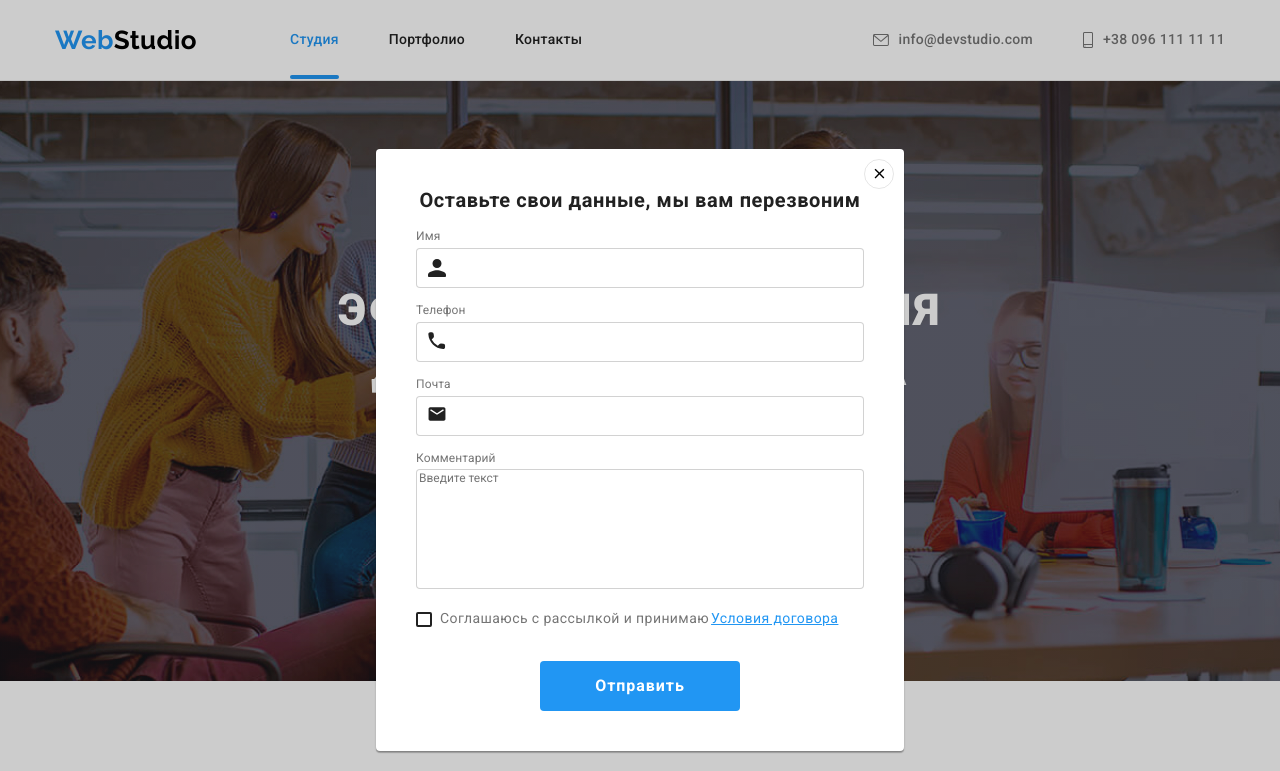
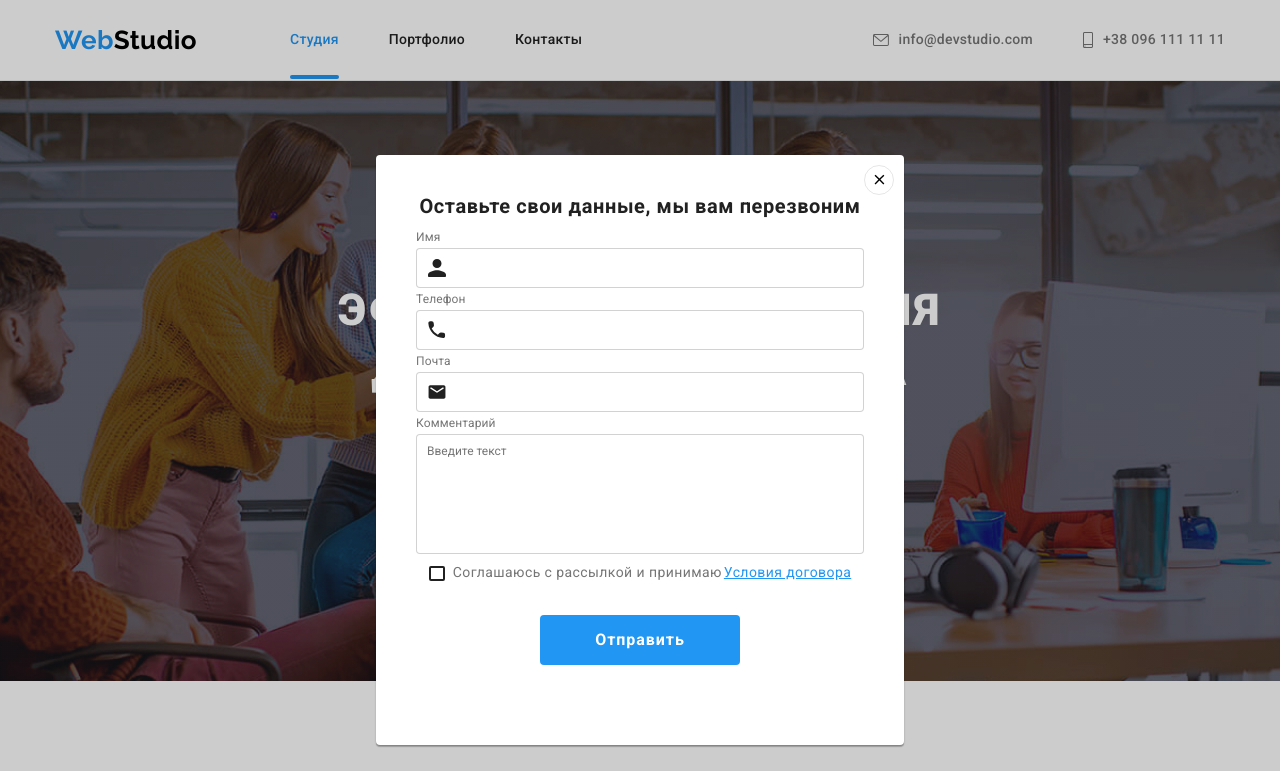
Before and after one commit to Lorengreyn/goit-markup-hw-06, a plain HTML site: page index.html in a window 1280 px wide. Both pictures are taken after a click on the button "Заказать услугу". Shown: the top 771 px of the page. Drawn offline with nearby package versions, Linux system fonts and the light colour scheme.

Commit message:
работа над ошибками

```diff
--- a/css/styles.css
+++ b/css/styles.css
@@ -703,7 +703,7 @@ img {
 .footer__btn_icon{
     width: 32px;
     height: 32px;
-    padding-left: 10px;
+    margin-left: 10px;
     fill: var(--white);
 }
 
@@ -757,6 +757,7 @@ img {
     transform:scale(0) translateY(0);
 }
 .modal{
+    padding: 40px;
     width: 528px;
     min-height: 581px;
     background-color: #FFFFFF;
@@ -813,8 +814,7 @@ img {
     text-align: center;
     letter-spacing: 0.03em;
     color: var(--text-bold-color);
-    padding-top: 40px;
-    padding-bottom: 12px;
+    margin-bottom: 12px;
 
 }
 
@@ -825,21 +825,18 @@ img {
     align-items: center;
 }
 
-.modal__form{
-    margin-left: 40px;
-
+.modal__lable_text{
+    display: block;
+    position: relative;
+    font-size: 12px;
+    line-height: 1.17;
+    letter-spacing: 0.01em;
+    color: var(--text-color);
+    margin-bottom: 4px;
 }
 
-.modal__lable_text{
-    font-size: 12px;
-    line-height: 1.17px;
-    letter-spacing: 0.01em;
-    color: var(--text-color);
-    padding-bottom: 4px;
-}
-
-
 .modal__lable_input{
+    margin-top: 4px;
     padding-left: 42px;
     position: relative;
     cursor: pointer;
@@ -859,28 +856,15 @@ img {
     transition: fill 250ms cubic-bezier(0.4, 0, 0.2, 1);
     width: 18px;
     height: 18px;
-    left: 52px;
+    left: 12px;
+    top: 29px;
 }
 
-.man{
-    top: 110px;
-}
-
-.phone{
-    top: 183px;
-}
-
-.email{
-    top: 256px;
-}
-
-.modal__lable_input:focus,
-.modal__lable_input:hover{
+.modal__lable_input:focus{
     border-color: var(--accent-color);
     border: 1px solid var(--accent-color);
 }
 
-.modal__lable_input:hover + .modal__lable_icon,
 .modal__lable_input:focus + .modal__lable_icon{
     fill: var(--accent-color);
 }
@@ -892,9 +876,11 @@ img {
     border: 1px solid rgba(33, 33, 33, 0.2);
     border-radius: 4px;
     outline: none;
+    padding-left: 10px;
+    padding-top: 10px;
+    margin-top: 4px;
 }
 
-.modal__textarea:hover,
 .modal__textarea:focus{
     border-color: var(--accent-color);
     border: 1px solid var(--accent-color);
@@ -907,7 +893,7 @@ img {
 .modal__checkbox_input{
     display: flex;
     align-items: center;
-    margin-bottom: 30px;
+    justify-content: center;
     cursor: pointer;
     font-weight: 400;
     font-size: 14px;
@@ -921,7 +907,7 @@ img {
     display: flex;
     justify-content: center;
     align-items: center;
-    order: -1;
+    position: relative;
     width: 16px;
     height: 15px;
     border: 2px solid var(--text-bold-color);
@@ -929,13 +915,17 @@ img {
     border-radius: 2px;
     margin-right: 8px;
     fill: var(--white);
-    background-origin: content-box;
+    background-origin: border-box;
     transition: background-color 250ms cubic-bezier(0.4, 0, 0.2, 1);
+}
+
+.modal__checkbox_svg{
+    position: absolute;
 }
 
 .modal__checkbox:checked + .modal__checkbox_input > .modal__checkbox_icon{
     background-color: rgba(33, 150, 243, 1);
-    border: none;
+    border: transparent;
 }
 
 .modal__link{
@@ -944,16 +934,17 @@ img {
     margin-left: 2px;
 }
 
-.modal__btn_flex{
+.modal__checkbox_field{
+    margin-bottom: 30px;
+}
+
+.modal__btn{
     display: block;
     align-items: center;
     text-align: center;
     width: 200px;
     height: 50px;
     margin: 0 auto 40px 124px;
-}
-
-.modal__btn{
     cursor: pointer;
     font-weight: 700;
     font-size: 16px;
--- a/index.html
+++ b/index.html
@@ -438,35 +438,27 @@
     <h2 class="modal__heading">Оставьте свои данные, мы вам перезвоним</h2>
     <div class="modal__flex">
     <form class="modal__form" name="re-call_form" autocomplete="off" novalidate>
-      <div class="modal__lable">
       <label class="modal__lable_text">
           Имя
           <input class="modal__lable_input" type="text" name="name">
-          <svg class="modal__lable_icon man" width="18" height="18">
+          <svg class="modal__lable_icon" width="18" height="18">
             <use href="./images/icons.svg#man"></use>
           </svg>
       </label>
-
-      </div>
-      <div class="modal__lable">
       <label class="modal__lable_text">
           Телефон
           <input class="modal__lable_input" type="tel" name="tel">
-          <svg class="modal__lable_icon phone" width="18" height="18">
+          <svg class="modal__lable_icon" width="18" height="18">
             <use href="./images/icons.svg#phone"></use>
           </svg>
       </label>
-      </div>
-      <div class="modal__lable">
       <label class="modal__lable_text">
           Почта
         <input class="modal__lable_input" type="email" name="email" />
-        <svg class="modal__lable_icon email" width="18" height="18">
+        <svg class="modal__lable_icon" width="18" height="18">
           <use href="./images/icons.svg#email"></use>
         </svg>
       </label>
-      </div>
-      <div class="modal__lable">
       <label class="modal__lable_text">
           Комментарий
           <textarea class="modal__textarea" name="feedback" rows="5" placeholder="Введите текст"></textarea>
@@ -475,22 +467,16 @@
       <div class="modal__checkbox_field">
         <input type="checkbox" id="checkbox" name="accept" class="hidden modal__checkbox"/>
         <label for="checkbox" class="modal__checkbox_input">
-
-
-          Соглашаюсь с рассылкой и принимаю
-          <a class="modal__link" href="#">Условия договора</a>
           <span class="modal__checkbox_icon">
-            <svg class="modal__checkbox_svg" width="16" height="15">
+            <svg class="modal__checkbox_svg" width="11" height="8">
               <use href="./images/icons.svg#chek"></use>
             </svg>
           </span>
-
+          Соглашаюсь с рассылкой и принимаю
+          <a class="modal__link" href="#">Условия договора</a>
         </label>
       </div>
-      <div class="modal__btn_flex">
       <button type="submit" class="modal__btn">Отправить</button>
-    </div>
-
     </form>
   </div>
 
```
Also changed, not shown: images/chek.svg. Lines whose indentation alone changed are shown as unchanged.
